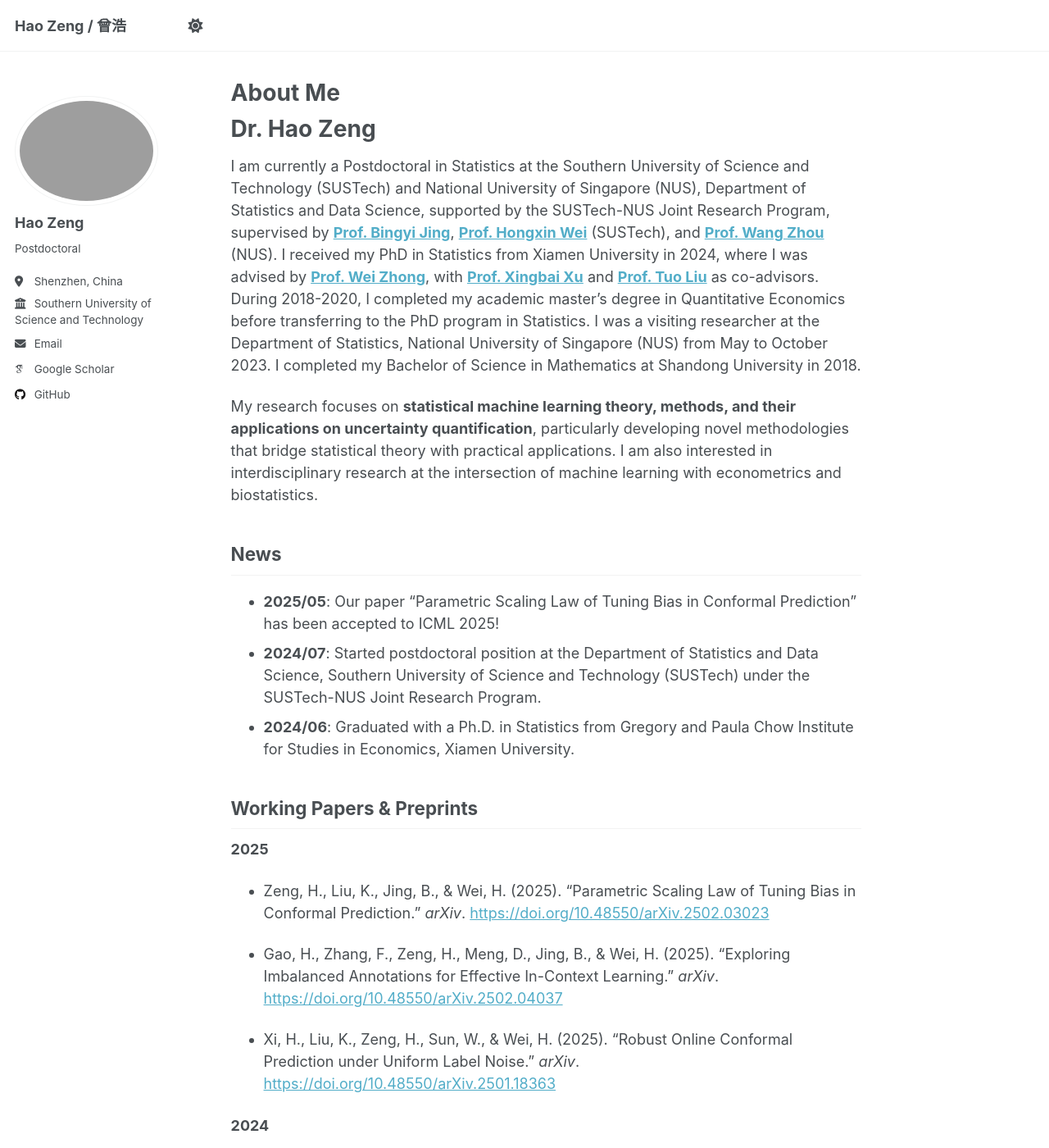
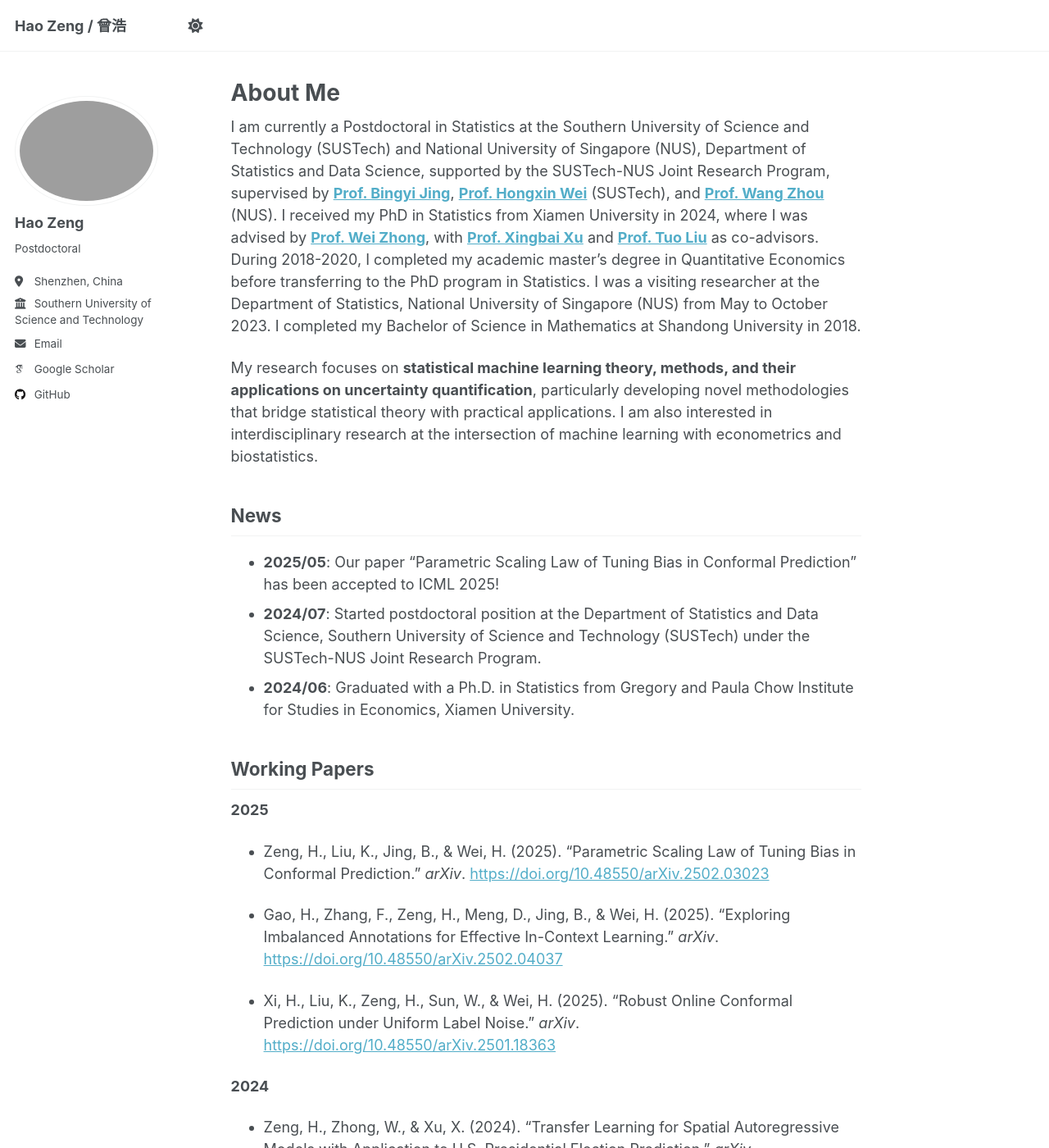
Before and after one commit to ZhaoyuXingStat/ZhaoyuXingStat.github.io, a Jekyll site: the page built from _pages/about.md, in a window 1280 px wide and 1400 px high. Shown: the whole window at 82% size. Built offline with Jekyll 4.4.1, drawn with Linux system fonts in a browser that asks for light colours; some web fonts are replaced.

Commit message:
更新个人简介，删除了关于个人信息的部分，调整了工作论文标题，简化了内容以提高可读性。

```diff
--- a/_pages/about.md
+++ b/_pages/about.md
@@ -6,9 +6,6 @@ redirect_from:
   - /about/
   - /about.html
 ---
-
-# Dr. Hao Zeng
-
 I am currently a Postdoctoral in Statistics at the Southern University of Science and Technology (SUSTech) and National University of Singapore (NUS), Department of Statistics and Data Science, supported by the SUSTech-NUS Joint Research Program, supervised by **[Prof. Bingyi Jing](https://www.sustech.edu.cn/zh/faculties/jingbing-yi.html)**, **[Prof. Hongxin Wei](https://hongxin001.github.io/)** (SUSTech), and **[Prof. Wang Zhou](https://www.stat.nus.edu.sg/wang-zhou/)** (NUS). I received my PhD in Statistics from Xiamen University in 2024, where I was advised by **[Prof. Wei Zhong](https://faculty.xmu.edu.cn/wzhong/zh_CN/index/559037/list/index.htm)**, with **[Prof. Xingbai Xu](https://faculty.xmu.edu.cn/XXB/zh_CN/index.htm)** and **[Prof. Tuo Liu](https://faculty.xmu.edu.cn/LT1234/zh_CN/index/582397/list/index.htm)** as co-advisors. During 2018-2020, I completed my academic master's degree in Quantitative Economics before transferring to the PhD program in Statistics. I was a visiting researcher at the Department of Statistics, National University of Singapore (NUS) from May to October 2023. I completed my Bachelor of Science in Mathematics at Shandong University in 2018.
 
 My research focuses on **statistical machine learning theory, methods, and their applications on uncertainty quantification**, particularly developing novel methodologies that bridge statistical theory with practical applications. I am also interested in interdisciplinary research at the intersection of machine learning with econometrics and biostatistics.
@@ -19,7 +16,7 @@ My research focuses on **statistical machine learning theory, methods, and their
 - **2024/07**: Started postdoctoral position at the Department of Statistics and Data Science, Southern University of Science and Technology (SUSTech) under the SUSTech-NUS Joint Research Program.
 - **2024/06**: Graduated with a Ph.D. in Statistics from Gregory and Paula Chow Institute for Studies in Economics, Xiamen University.
 
-## Working Papers & Preprints
+## Working Papers
 
 **2025**
 - Zeng, H., Liu, K., Jing, B., & Wei, H. (2025). "Parametric Scaling Law of Tuning Bias in Conformal Prediction." *arXiv*. [https://doi.org/10.48550/arXiv.2502.03023](https://doi.org/10.48550/arXiv.2502.03023)
```
